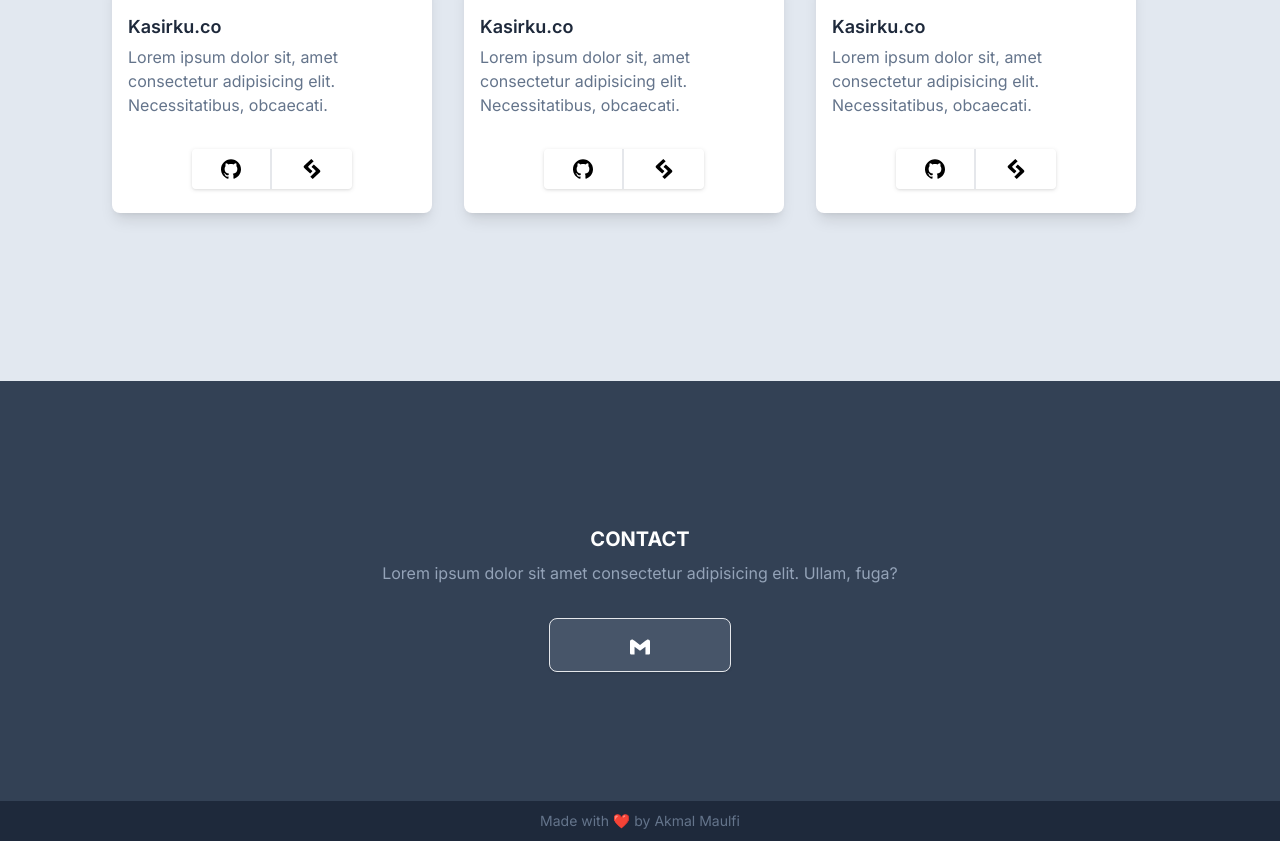
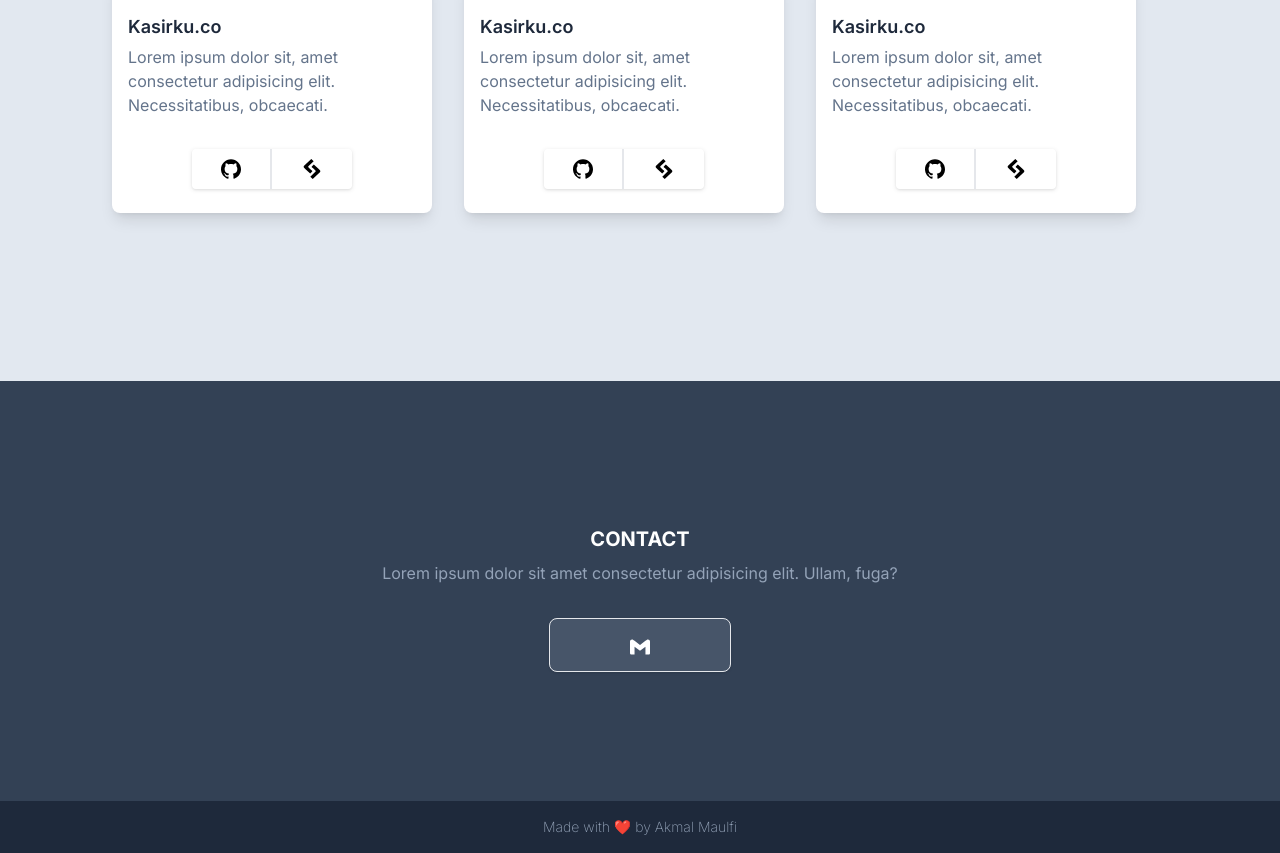
Before and after one commit to akmalmaulfianwar/my-portfolio, a plain HTML site: page index.html in a window 1280 px wide. Shown: the part 1679-2532 px from the top of the page. Drawn offline with Linux system fonts and the light colour scheme.

Commit message:
fix footer padding

```diff
--- a/index.html
+++ b/index.html
@@ -328,8 +328,8 @@
 
     <!-- Footer Start -->
     <footer>
-      <div class="w-full bg-slate-800 h-10 text-center p-5 flex items-center justify-center">
-        <p class="text-sm text-slate-500">Made with ❤️ by Akmal Maulfi</p>
+      <div class="bg-slate-800 text-center flex items-center justify-center">
+        <p class="text-sm text-slate-400 font-light py-4">Made with ❤️ by Akmal Maulfi</p>
       </div>
     </footer>
     <!-- Footer End -->
```
Also changed, not shown: dist/output.css.
